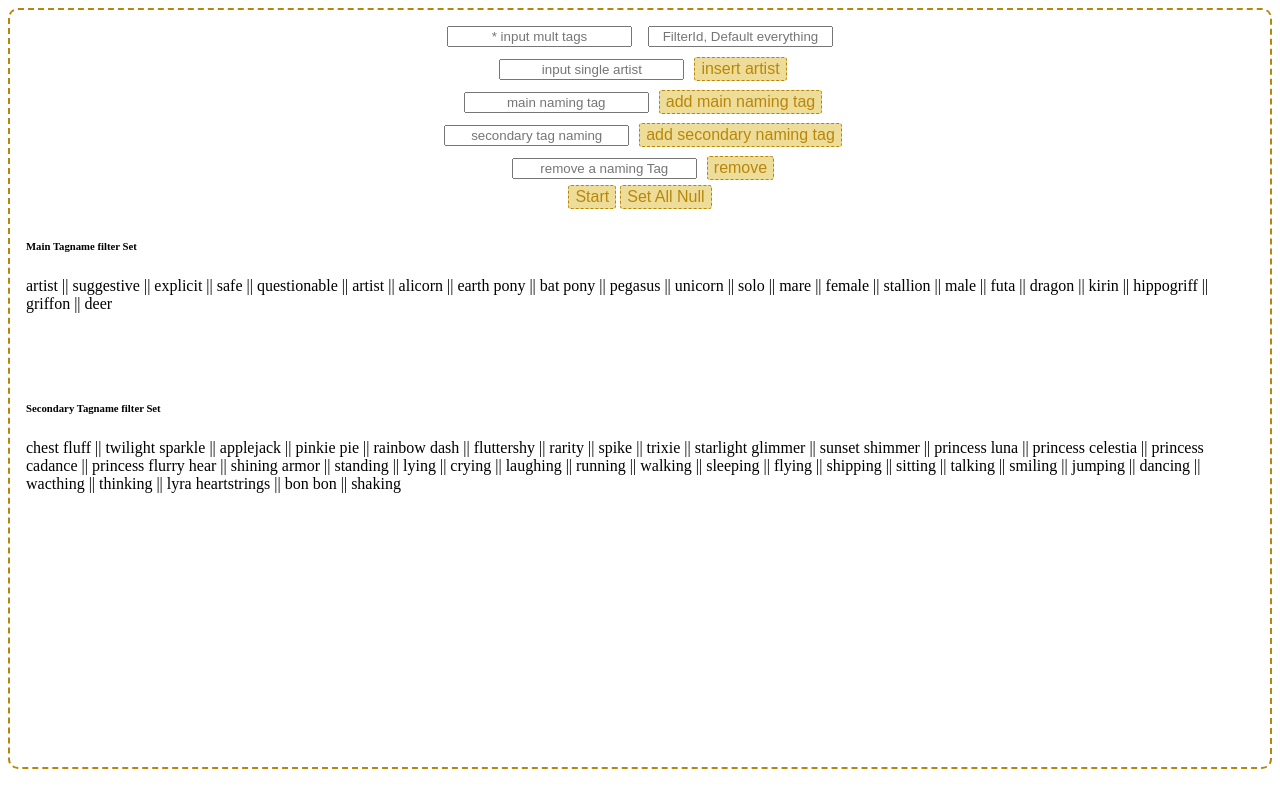
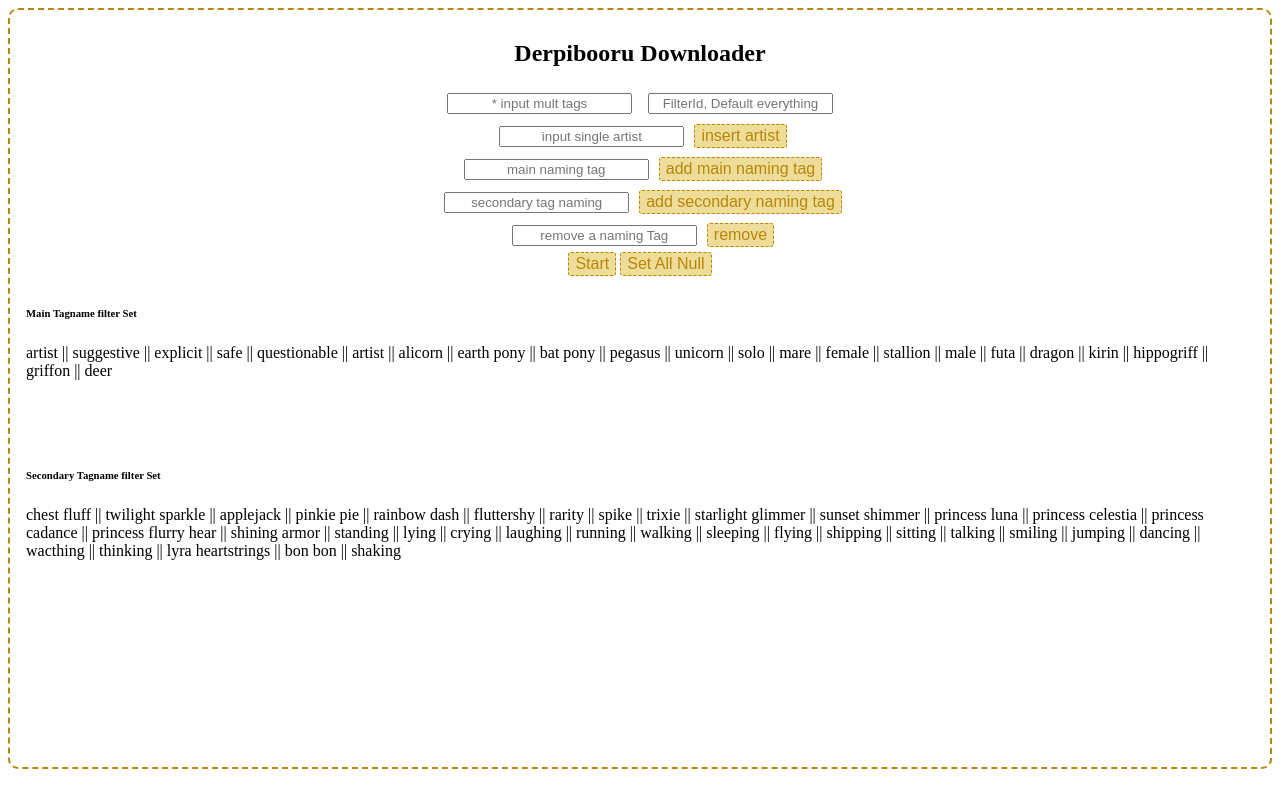
Before and after one commit to WillowKrick/DerpibooruDownloadR, a website: page client/index.html in a window 1280 px wide. Drawn offline with nearby package versions, Linux system fonts and the light colour scheme.

Commit message:
my title you finally be added

```diff
--- a/client/index.html
+++ b/client/index.html
@@ -13,9 +13,8 @@
 
 <body>
   <div id="getdata">
-
+    <h2 style="text-align: center;">Derpibooru Downloader</h2>
     <div class="welcome">
-
       <input class="tags" type="text" placeholder="* input mult tags" value="">
 
       <input class="filter" type="text" placeholder="FilterId, Default everything" value="">
@@ -40,6 +39,18 @@
           <input class="deleteTag" type="text" placeholder="remove a naming Tag" value="">
           <button class="removeTag">remove</button>
         </div>
+        <!-- <div class="list">
+          <label for="">Type:
+            <input type="radio" name="sortType" id="">Time
+            <input type="radio" name="sortType" id="">FavCount
+            <input type="radio" name="sortType" id="">upvote
+          </label>
+          <br>
+          <label for="">way sort:
+            <input type="radio" name="sortWay" id="">dec
+            <input type="radio" name="sortWay" id="">asc
+          </label>
+        </div> -->
       </div>
       <div class="choice">
         <button class="get">Start</button>
```
